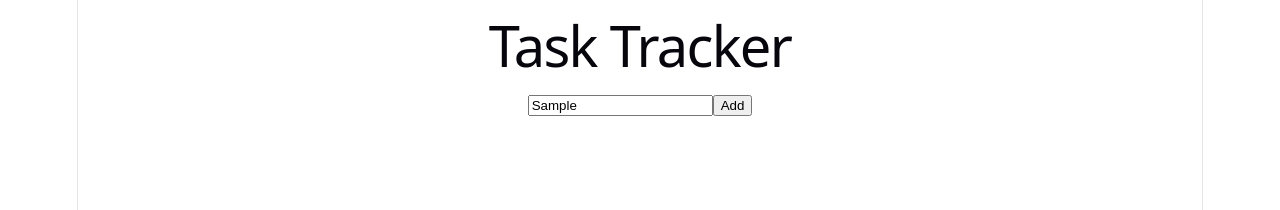
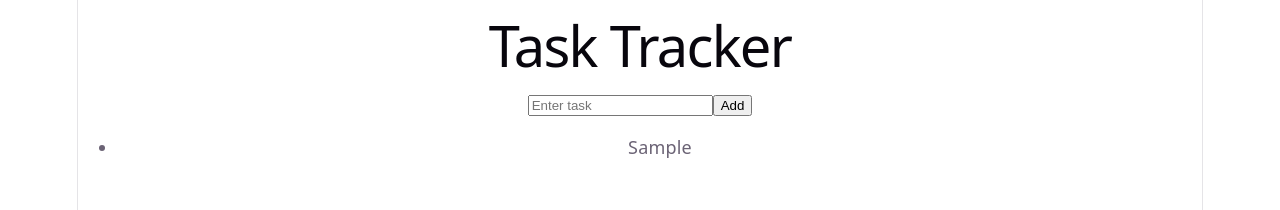
Before and after one commit to mabd0060/student-task-tracker, a React (Vite) app: page / in a window 1280 px wide. Both pictures are taken after typing "Sample" into the empty fields and a click on the button "Add". Shown: the top 210 px of the page. Built offline with nearby package versions, Linux system fonts and the light colour scheme.

Commit message:
Checkpoint 3: Add task functionality

```diff
--- a/src/App.jsx
+++ b/src/App.jsx
@@ -1,10 +1,23 @@
+import { useState } from "react";
 import TaskInput from "./components/TaskInput";
 
 function App() {
+  const [tasks, setTasks] = useState([]);
+
+  const addTask = (task) => {
+    setTasks([...tasks, task]);
+  };
+
   return (
     <div>
       <h1>Task Tracker</h1>
-      <TaskInput />
+      <TaskInput onAddTask={addTask} />
+
+      <ul>
+        {tasks.map((t, index) => (
+          <li key={index}>{t}</li>
+        ))}
+      </ul>
     </div>
   );
 }
--- a/src/components/TaskInput.jsx
+++ b/src/components/TaskInput.jsx
@@ -1,8 +1,23 @@
-function TaskInput() {
+import { useState } from "react";
+
+function TaskInput({ onAddTask }) {
+  const [task, setTask] = useState("");
+
+  const handleAdd = () => {
+    if (task.trim() === "") return;
+    onAddTask(task);
+    setTask("");
+  };
+
   return (
     <div>
-      <input type="text" placeholder="Enter task" />
-      <button>Add</button>
+      <input
+        type="text"
+        placeholder="Enter task"
+        value={task}
+        onChange={(e) => setTask(e.target.value)}
+      />
+      <button onClick={handleAdd}>Add</button>
     </div>
   );
 }
```
